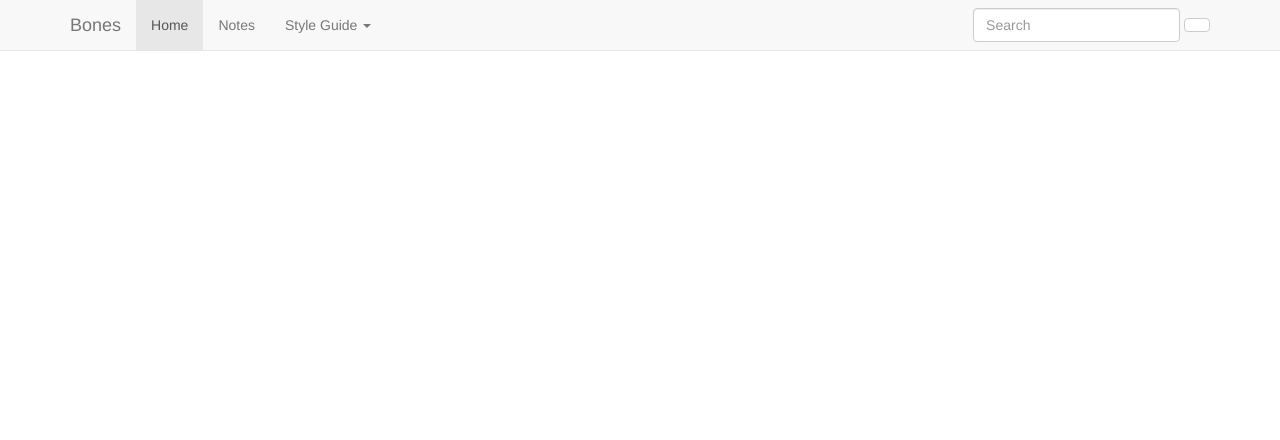
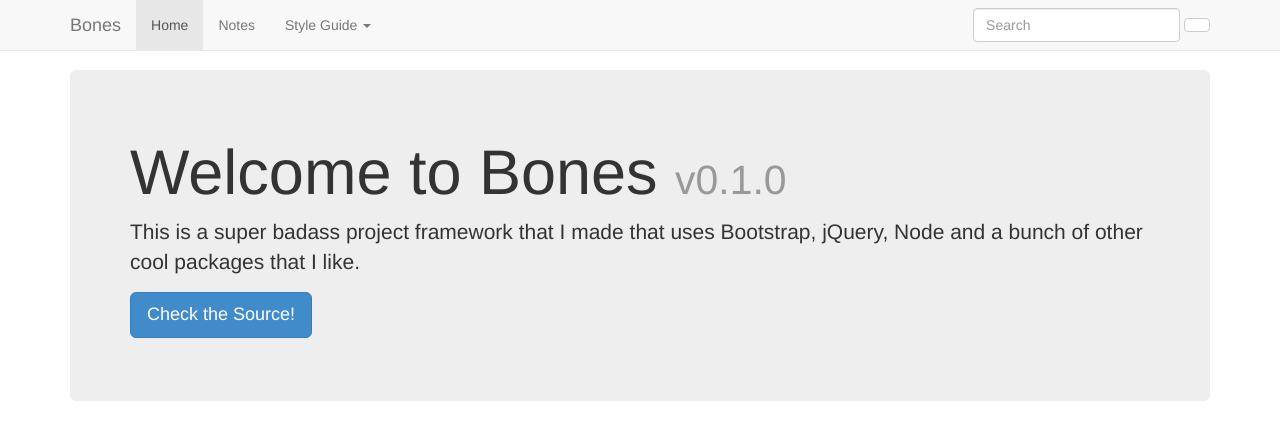
Before and after one commit to DaJoker29/Bones, a website: page source/jade/index.jade in a window 1280 px wide. Drawn offline with nearby package versions, Linux system fonts and the light colour scheme; files that its build step writes are made by us from their sources; some icons are missing.

Commit message:
add jumbo welcome

```diff
--- a/deploy/css/style.css
+++ b/deploy/css/style.css
@@ -3158,6 +3158,41 @@
 .navbar-inverse .navbar-link:hover {
   color: #ffffff;
 }
+.jumbotron {
+  padding: 30px;
+  margin-bottom: 30px;
+  color: inherit;
+  background-color: #eeeeee;
+}
+.jumbotron h1,
+.jumbotron .h1 {
+  color: inherit;
+}
+.jumbotron p {
+  margin-bottom: 15px;
+  font-size: 21px;
+  font-weight: 200;
+}
+.container .jumbotron {
+  border-radius: 6px;
+}
+.jumbotron .container {
+  max-width: 100%;
+}
+@media screen and (min-width: 768px) {
+  .jumbotron {
+    padding-top: 48px;
+    padding-bottom: 48px;
+  }
+  .container .jumbotron {
+    padding-left: 60px;
+    padding-right: 60px;
+  }
+  .jumbotron h1,
+  .jumbotron .h1 {
+    font-size: 63px;
+  }
+}
 .clearfix:before,
 .clearfix:after,
 .container:before,
--- a/source/jade/content.jade
+++ b/source/jade/content.jade
@@ -1 +1,8 @@
 #content
+    .container
+        .jumbotron
+            h1 Welcome to Bones
+                small v0.1.0
+            p.
+                This is a super badass project framework that I made that uses Bootstrap, jQuery, Node and a bunch of other cool packages that I like.
+            p: a.btn.btn-primary.btn-lg(role="button" href="https://github.com/dajoker29/bones") Check the Source!
--- a/source/less/manifest.less
+++ b/source/less/manifest.less
@@ -28,7 +28,7 @@
 //@import "bootstrap/pager.less";
 //@import "bootstrap/labels.less";
 //@import "bootstrap/badges.less";
-//@import "bootstrap/jumbotron.less";
+@import "bootstrap/jumbotron.less";
 //@import "bootstrap/thumbnails.less";
 //@import "bootstrap/alerts.less";
 //@import "bootstrap/progress-bars.less";
```
Also changed, not shown: deploy/index.html.
